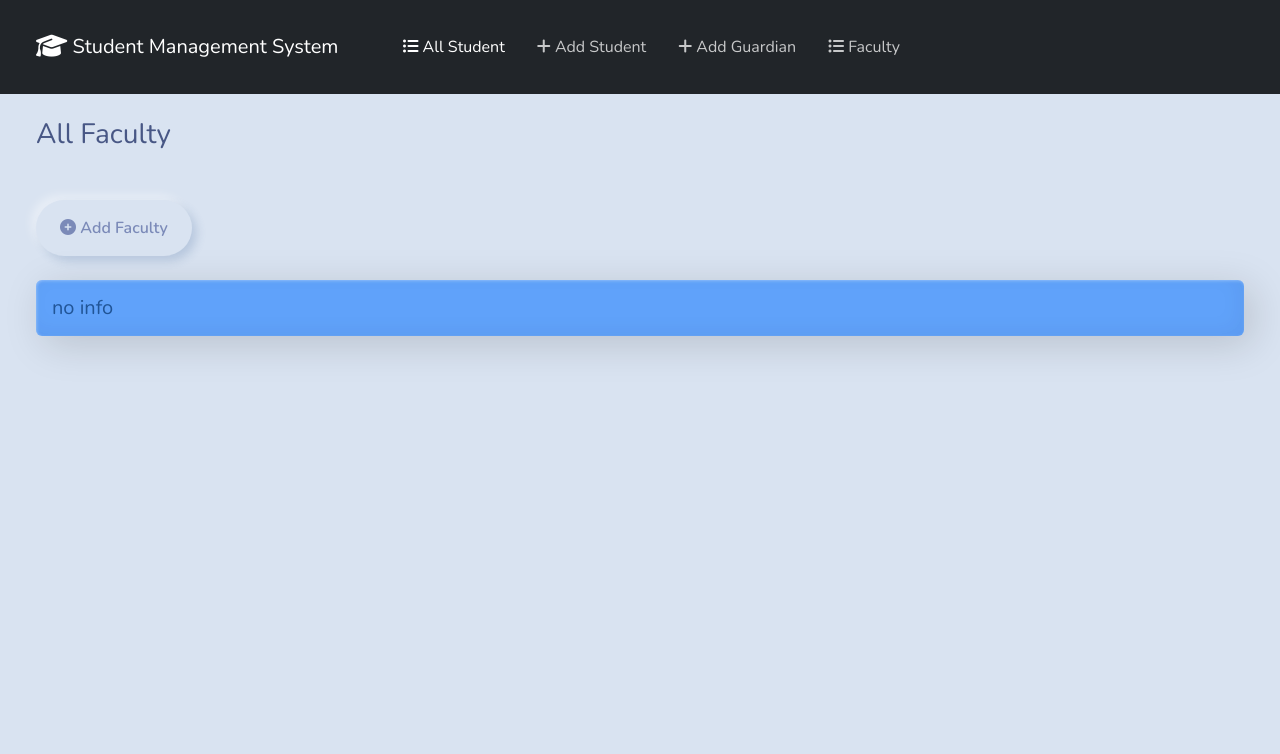
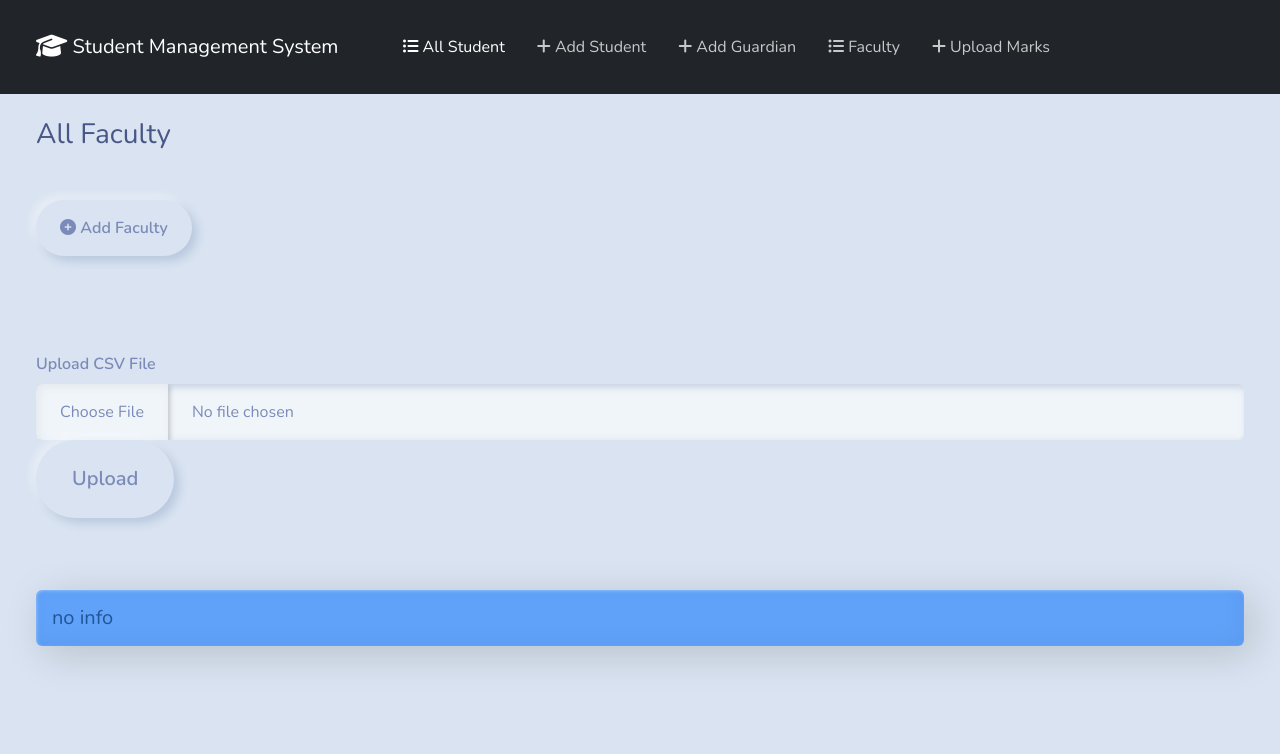
Before and after one commit to soumikctg/Student_Management_System, a Django app: page /faculty/ in a window 1280 px wide. Shown: the top 754 px of the page. Run offline with Django 4.2, Linux system fonts and the light colour scheme; data that the repository does not hold is empty; some libraries are stand-ins or nearby versions.

Commit message:
CSV upload

```diff
--- a/students/admin.py
+++ b/students/admin.py
@@ -1,6 +1,7 @@
 from django.contrib import admin
-from .models import Student,Guardians,Faculty
+from .models import Student,Guardians,Faculty,Marks
 # Register your models here.
 admin.site.register(Student)
 admin.site.register(Guardians)
 admin.site.register(Faculty)
+admin.site.register(Marks)
--- a/students/templates/base.html
+++ b/students/templates/base.html
@@ -39,6 +39,11 @@
                         <a class="nav-link" href="{% url 'faculty' %}"><i class="fa-solid fa-list-ul"></i> Faculty</a>
                     </li>
 
+                    <li class="nav-item p-2">
+                        <a class="nav-link" href="{% url 'uploadmark' %}"><i class="fa-solid fa-plus"></i> Upload Marks</a>
+                    </li>
+
+
                 </ul>
 
             </div>
--- a/students/templates/faculty.html
+++ b/students/templates/faculty.html
@@ -6,6 +6,22 @@
 <a class="btn btn-warning me-1 m-4" href="{% url 'addfaculty' %}">
     <i class="fa-solid fa-circle-plus"></i> Add Faculty
 </a>
+<br>
+<br>
+<div class="m-4">
+    <form action="{% url 'uploadfaculty' %}" method="post" enctype="multipart/form-data">
+        {% csrf_token %}
+        <div class="form-group">
+            <label for="formFile" class="form-label mt-4">Upload CSV File</label>
+            <input class="form-control" type="file" id="formFile" name="faculty_csv_file">
+            <button type="submit" class="btn btn-primary btn-lg">Upload</button>
+        </div>
+    </form>
+</div>
+
+<br>
+<br>
+
 
 <div class="row">
     <div class="col-12">
--- a/students/urls.py
+++ b/students/urls.py
@@ -3,6 +3,7 @@ from . import views
 
 
 urlpatterns = [
+    path('login/', views.login_page, name='login'),
     path('', views.index, name='index'),
     path('faculty/', views.view_faculty, name='faculty'),
     path('<int:student_id>',views.view_students, name='view_student'),
@@ -16,4 +17,6 @@ urlpatterns = [
     path('deleteguardian/<int:guardian_id>/', views.delete_guardian, name='deleteguardian'),
     path('deletefaculty/<int:id>/', views.delete_faculty, name='deletefaculty'),
     path('editfaculty/<int:id>/', views.edit_faculty, name='editfaculty'),
+    path('uploadmark/', views.import_csv, name='uploadmark'),
+    path('uploadfaculty/', views.import_faculty, name='uploadfaculty'),
 ]
--- a/students/views.py
+++ b/students/views.py
@@ -1,11 +1,15 @@
 from django.shortcuts import render,redirect
 from django.db import connection
-from .models import Student,Faculty, Guardians
+from .models import Student,Faculty, Guardians, Marks
 from django.urls import reverse
 from .forms import StudentForm, GuardianForm, FacultyForm
+import csv
 
 
 # Create your views here.
+def login_page(request):
+    return render(request, 'login.html')
+
 def index(request):
     student = Student.objects.all()
     print(student)
@@ -234,3 +238,43 @@ def edit_faculty(request, id):
         return render(request, 'editfaculty.html', {
             'form' : form
         })
+
+
+
+def import_csv(request):
+    if request.method == 'POST':
+        csv_file = request.FILES['csv_file']
+        decoded_file = csv_file.read().decode('utf-8').splitlines()
+        reader = csv.DictReader(decoded_file)
+
+        for row in reader:
+            umark = Marks(
+                s_id = row['STUDENT_ID'] ,
+                name = row['STD_NAME'],
+                marks = row['Quiz 2(10)']
+            )
+
+            umark.save()
+        return redirect('uploadmark')
+
+    return render(request, 'csvfile.html')
+
+
+def import_faculty(request):
+    if request.method == 'POST':
+        csv_file = request.FILES['faculty_csv_file']
+        decoded_file = csv_file.read().decode('utf-8').splitlines()
+        reader = csv.DictReader(decoded_file)
+
+        cursor=connection.cursor()
+
+        for row in reader:
+            query = f"INSERT INTO studentdb.students_faculty (name, phone, email, address) VALUES ('{row['Name']}', '{row['Phone']}', '{row['Email']}', '{row['Address']}')"
+            cursor.execute(query)
+
+        return redirect('faculty')
+        #return render(request, 'faculty.html')
+
+
+
+    return render(request, 'faculty.html')
```
Also changed, not shown: students/models.py (+6 -1 lines), students/templates/csvfile.html (added, +14 -0 lines), students/templates/login.html (added, +47 -0 lines), students/migrations/0008_marks.py (added), students/migrations/0009_remove_marks_id_alter_marks_s_id.py (added), students/migrations/0010_alter_faculty_email.py (added), students/static/images/IUB.png (added).
